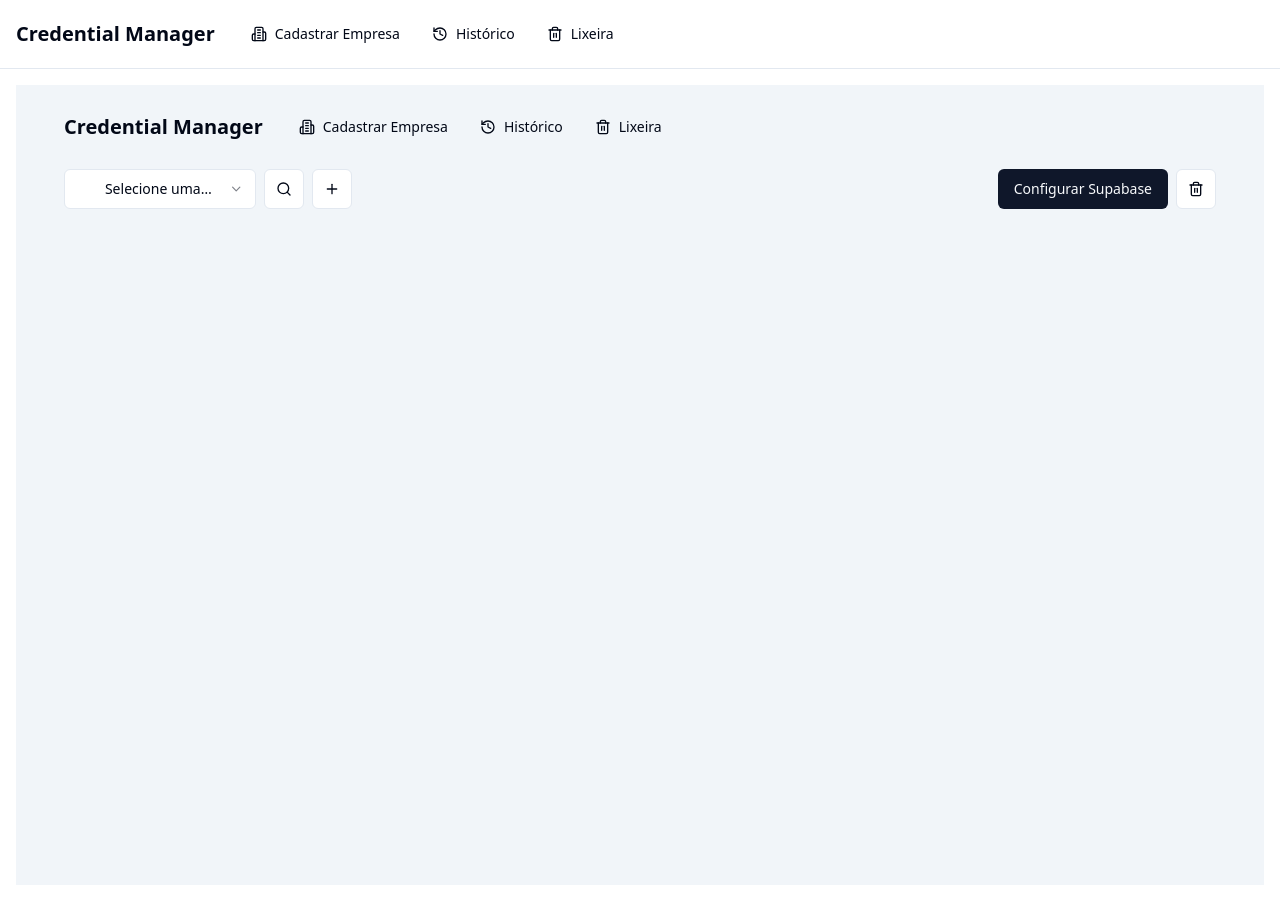
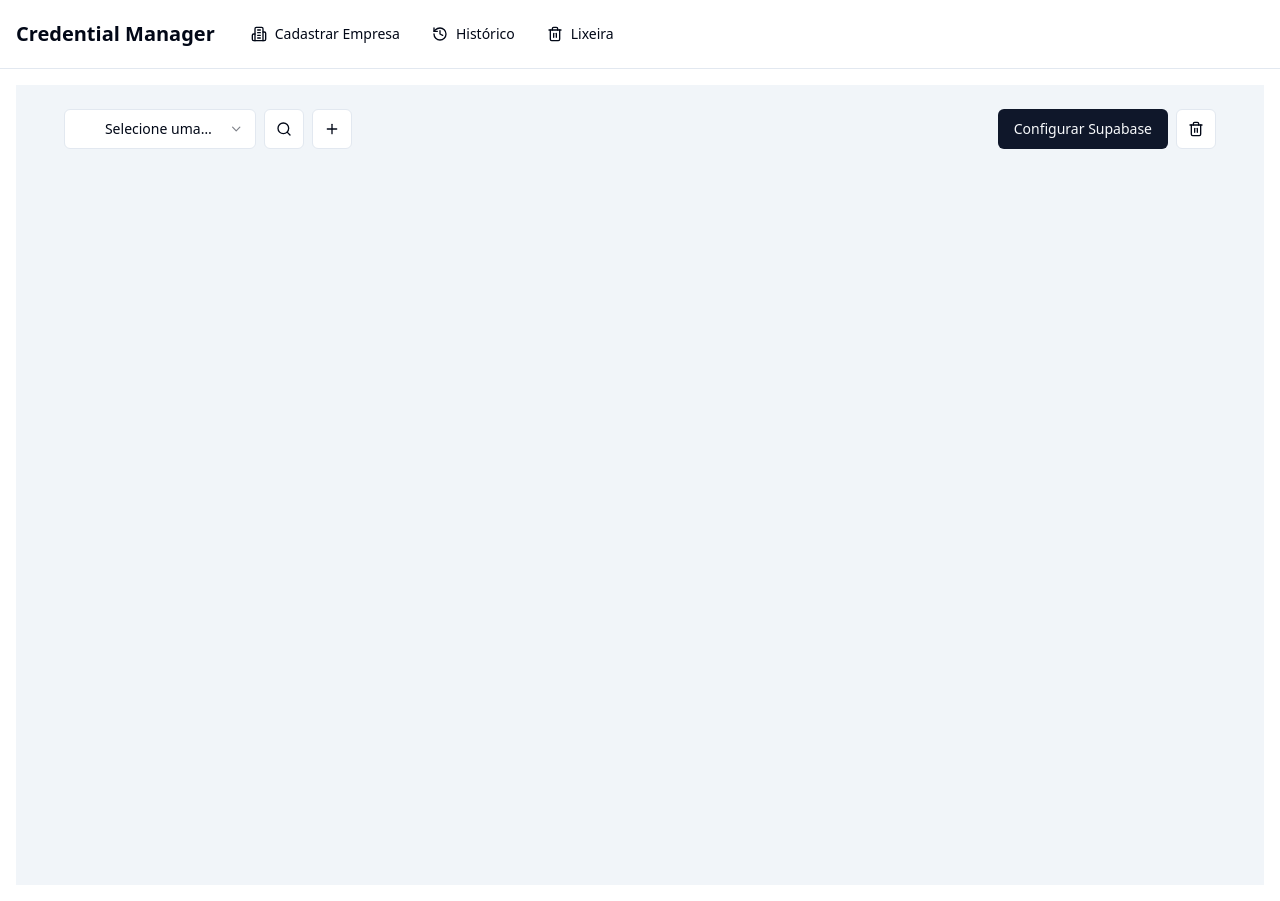
Before and after one commit to felipeandrade55/safelogin, a React (Vite) app: page / in a window 1280 px wide. Built offline with nearby package versions, Linux system fonts and the light colour scheme.

Commit message:
Fix duplicate menu in header
Removed the duplicate menu from the header to ensure only the correct menu is displayed.
[skip gpt_engineer]

```diff
--- a/src/pages/Index.tsx
+++ b/src/pages/Index.tsx
@@ -5,7 +5,6 @@ import { Tabs } from "@/components/ui/tabs";
 import { EditCredentialForm } from "@/components/EditCredentialForm";
 import { WorkspaceTabs } from "@/components/workspace/WorkspaceTabs";
 import { WorkspaceHeader } from "@/components/workspace/WorkspaceHeader";
-import { MainNav } from "@/components/MainNav";
 import { useCompanies } from "@/hooks/useCompanies";
 import { useCredentials } from "@/hooks/useCredentials";
 
@@ -78,7 +77,6 @@ const Index = () => {
   return (
     <div className="min-h-screen bg-secondary p-4 md:p-6">
       <div className="max-w-6xl mx-auto space-y-6">
-        <MainNav />
         <WorkspaceHeader
           companies={companies}
           selectedCompany={activeTab ? workspaceTabs.find((tab) => tab.id === activeTab)?.companyId || null : null}
```
